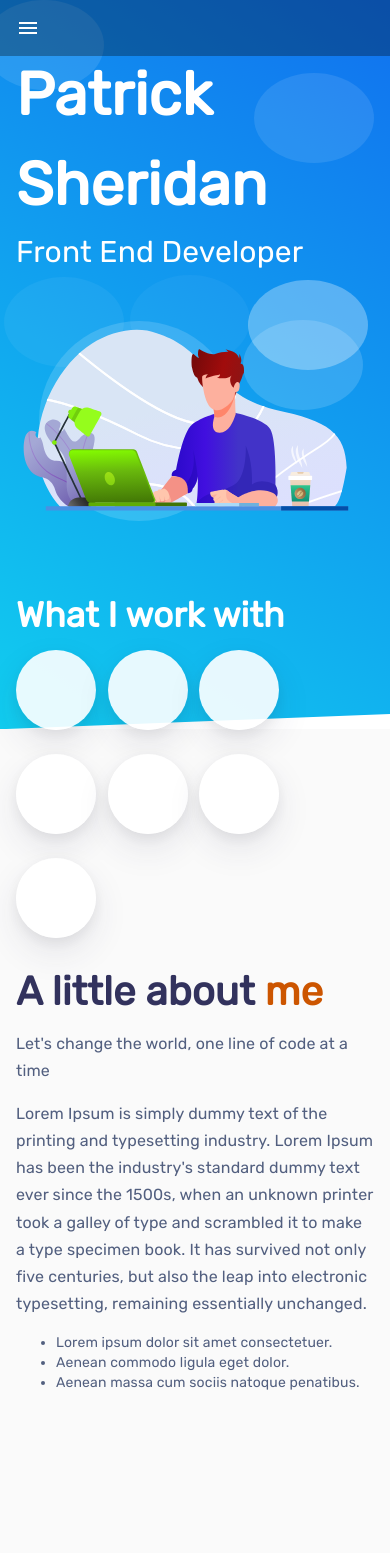
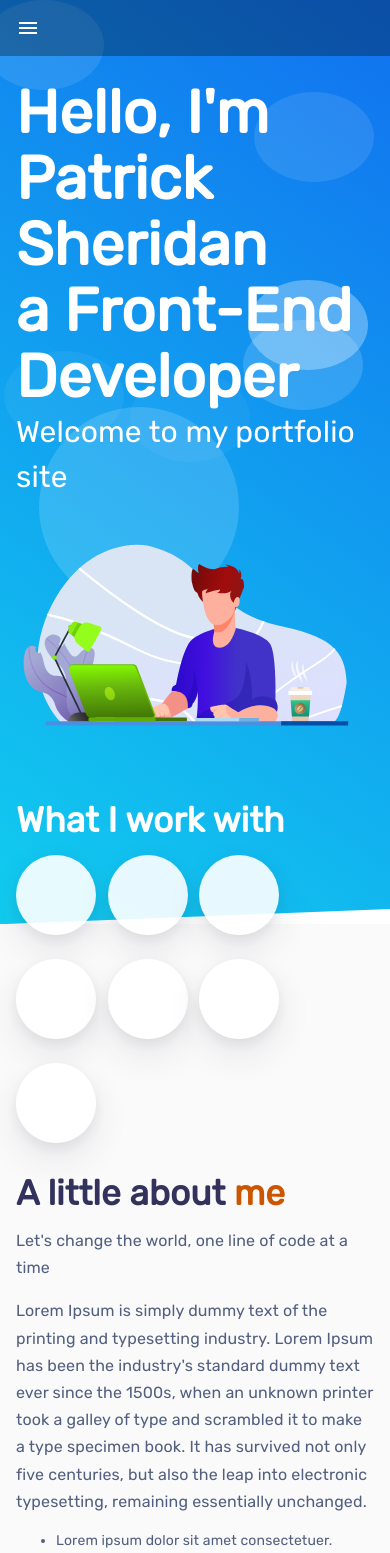
Before and after one commit to sheridp2/portfolio-2021, a React (Create React App) app in the folder portfolio-2021/: page / in a window 390 px wide. Shown: the top 1553 px of the page. Built offline with nearby package versions, Linux system fonts and the light colour scheme; some icons are missing.

Commit message:
mobile nav socials added

```diff
--- a/portfolio-2021/src/components/About.js
+++ b/portfolio-2021/src/components/About.js
@@ -6,6 +6,7 @@ import { Fade } from "react-reveal";
 const useStyles = makeStyles((theme) => ({
   mainText: {
     fontWeight: "bold",
+    fontSize: 35,
   },
   aboutContainer: {
     position: "relative",
@@ -14,10 +15,10 @@ const useStyles = makeStyles((theme) => ({
       top: "-150px",
     },
     [theme.breakpoints.down("sm")]: {
-      top: "-90px",
+      top: "-80px",
     },
     [theme.breakpoints.down("xs")]: {
-      top: "-140px",
+      top: "-130px",
     },
   },
 }));
@@ -29,9 +30,9 @@ export default function About() {
       <Fade duration={1000} distance="40px" bottom>
         <Container>
           <Grid item>
-            <h1 className={classes.mainText}>
+            <h2 className={classes.mainText}>
               A little about <span style={{ color: "#CC5500" }}>me</span>
-            </h1>
+            </h2>
             <p className={classes.missionText}>
               Let's change the world, one line of code at a time
             </p>
--- a/portfolio-2021/src/components/Main.js
+++ b/portfolio-2021/src/components/Main.js
@@ -13,29 +13,27 @@ import LottieAnimate from "./LottieAnimate";
 const useStyles = makeStyles((theme) => ({
   root: {
     flexGrow: 1,
-    // fontFamily: "Rubik, sans-serif",
+
     color: "#525f7f",
   },
   mainText: {
-    fontSize: 65,
+    fontSize: 50,
     color: "white",
     fontWeight: "bold",
     marginBottom: 0,
+    lineHeight: 1.1,
     [theme.breakpoints.down("xs")]: {
       fontSize: 60,
     },
   },
   secondaryText: {
     fontSize: 35,
+    lineHeight: 1.5,
 
     color: "white",
     [theme.breakpoints.down("xs")]: {
       fontSize: 30,
     },
-  },
-  missionText: {
-    fontSize: 24,
-    fontWeight: "bold",
   },
 
   meText: {
@@ -45,17 +43,14 @@ const useStyles = makeStyles((theme) => ({
     width: "100%",
     [theme.breakpoints.down("md")]: {
       position: "relative",
-      top: "50px",
+      top: "80px",
     },
   },
   lottieImage: {
     [theme.breakpoints.down("xs")]: {
       position: "relative",
-      top: "-40px",
+      top: "-20px",
     },
-  },
-  socialMedias: {
-    fontSize: "20px",
   },
 }));
 
@@ -90,9 +85,12 @@ function Main(props) {
                     className={classes.meText}
                     style={{ zIndex: 10 }}
                   >
-                    <h1 className={classes.mainText}>Patrick Sheridan</h1>
+                    <h1 className={classes.mainText}>
+                      Hello, I'm Patrick Sheridan
+                      <br /> a Front-End Developer
+                    </h1>
                     <h2 className={classes.secondaryText}>
-                      Front End Developer
+                      Welcome to my portfolio site
                     </h2>
                   </Grid>
 
--- a/portfolio-2021/src/components/ResponsiveDrawer.js
+++ b/portfolio-2021/src/components/ResponsiveDrawer.js
@@ -193,101 +193,113 @@ export default function ResponsiveDrawer() {
               />
             </ListItem>
           </NavLink>
-          <NavLink to="">
+          <hr style={{ width: "90%", marginTop: 8, marginBottom: 8 }} />
           <ListItem>
-              <div
-                className="icon icon-sm"
-                style={{
-                  color: "#e8e3e3",
-                  display: "inline-block",
-                  marginRight: 14,
-                }}
+            <ListItemText>
+              <ListItemText
+                primary={
+                  <Typography
+                    variant="h6"
+                    style={{ fontSize: 24, color: "black" }}
                   >
+                    Contact Me
+                  </Typography>
+                }
+              />
+            </ListItemText>
+          </ListItem>
+
+          <a
+            id="gmail"
+            href="mailto:sheridp2@gmail.com"
+            target="_blank"
+            rel="noopener"
+          >
+            <ListItem button>
+              <ListItemIcon>
                 <span
                   className="iconify"
                   data-icon="logos:google-gmail"
                   data-inline="false"
                   style={{
-                    height: 35,
-                    width: 35,
+                    height: 30,
+                    width: 30,
                   }}
                 ></span>
-              </div>
-
-              {/* <Grid item sm={4}>
+              </ListItemIcon>
+              <ListItemText
+                primary={
+                  <Typography
+                    variant="h6"
+                    style={{ fontSize: 24, color: "#5e72e4" }}
+                  >
+                    Email
+                  </Typography>
+                }
+              />
+            </ListItem>
+          </a>
           <a
+            id="github"
             href="https://github.com/sheridp2"
             target="_blank"
             rel="noopener"
-                    id="github"
           >
-                    <div
-                      className="icon icon-sm"
-                      style={{
-                        color: "#e8e3e3",
-                        display: "inline-block",
-                        marginRight: 14,
-                      }}
-                    >
+            <ListItem button>
+              <ListItemIcon>
                 <span
                   className="iconify"
                   data-icon="logos:github-icon"
                   data-inline="false"
                   style={{
-                          height: 35,
-                          width: 35,
+                    height: 30,
+                    width: 30,
                   }}
                 ></span>
-                    </div>
+              </ListItemIcon>
+              <ListItemText
+                primary={
+                  <Typography
+                    variant="h6"
+                    style={{ fontSize: 24, color: "#5e72e4" }}
+                  >
+                    Github
+                  </Typography>
+                }
+              />
+            </ListItem>
+          </a>
 
-                    <UncontrolledTooltip
-                      delay={0}
-                      placement="bottom"
-                      target="github"
-                      style={{ fontSize: 15, width: 300 }}
-                    >
-                      Github: https://github.com/sheridp2
-                    </UncontrolledTooltip>
-                  </a>
-                </Grid>
-                <Grid item sm={4}>
           <a
+            id="linkedin"
             href="https://www.linkedin.com/in/patrick-sheridan/"
             target="_blank"
             rel="noopener"
-                    id="linkedin"
           >
-                    <div
-                      className="icon icon-sm"
-                      style={{
-                        color: "#e8e3e3",
-                        display: "inline-block",
-                        marginRight: 14,
-                      }}
-                    >
+            <ListItem button>
+              <ListItemIcon>
                 <span
                   className="iconify"
                   data-icon="logos:linkedin-icon"
                   data-inline="false"
                   style={{
-                          height: 35,
-                          width: 35,
+                    height: 30,
+                    width: 30,
                   }}
                 ></span>
-                    </div>
-
-                    <UncontrolledTooltip
-                      delay={0}
-                      placement="bottom"
-                      target="linkedin"
-                      style={{ fontSize: 15, width: 300 }}
+              </ListItemIcon>
+              <ListItemText
+                primary={
+                  <Typography
+                    variant="h6"
+                    style={{ fontSize: 24, color: "#5e72e4" }}
                   >
-                      LinkedIn: https://www.linkedin.com/in/patrick-sheridan/
-                    </UncontrolledTooltip>
+                    LinkedIn
+                  </Typography>
+                }
+              />
+            </ListItem>
           </a>
-                </Grid> */}
-            </ListItem>
-          </NavLink>
         </List>
       </Drawer>
     </div>
--- a/portfolio-2021/src/components/Skills.js
+++ b/portfolio-2021/src/components/Skills.js
@@ -15,10 +15,10 @@ const useStyles = makeStyles((theme) => ({
       top: "-170px",
     },
     [theme.breakpoints.down("sm")]: {
-      top: "-90px",
+      top: "-80px",
     },
     [theme.breakpoints.down("xs")]: {
-      top: "-140px",
+      top: "-130px",
     },
   },
 }));
```
Lines whose indentation alone changed are shown as unchanged.
